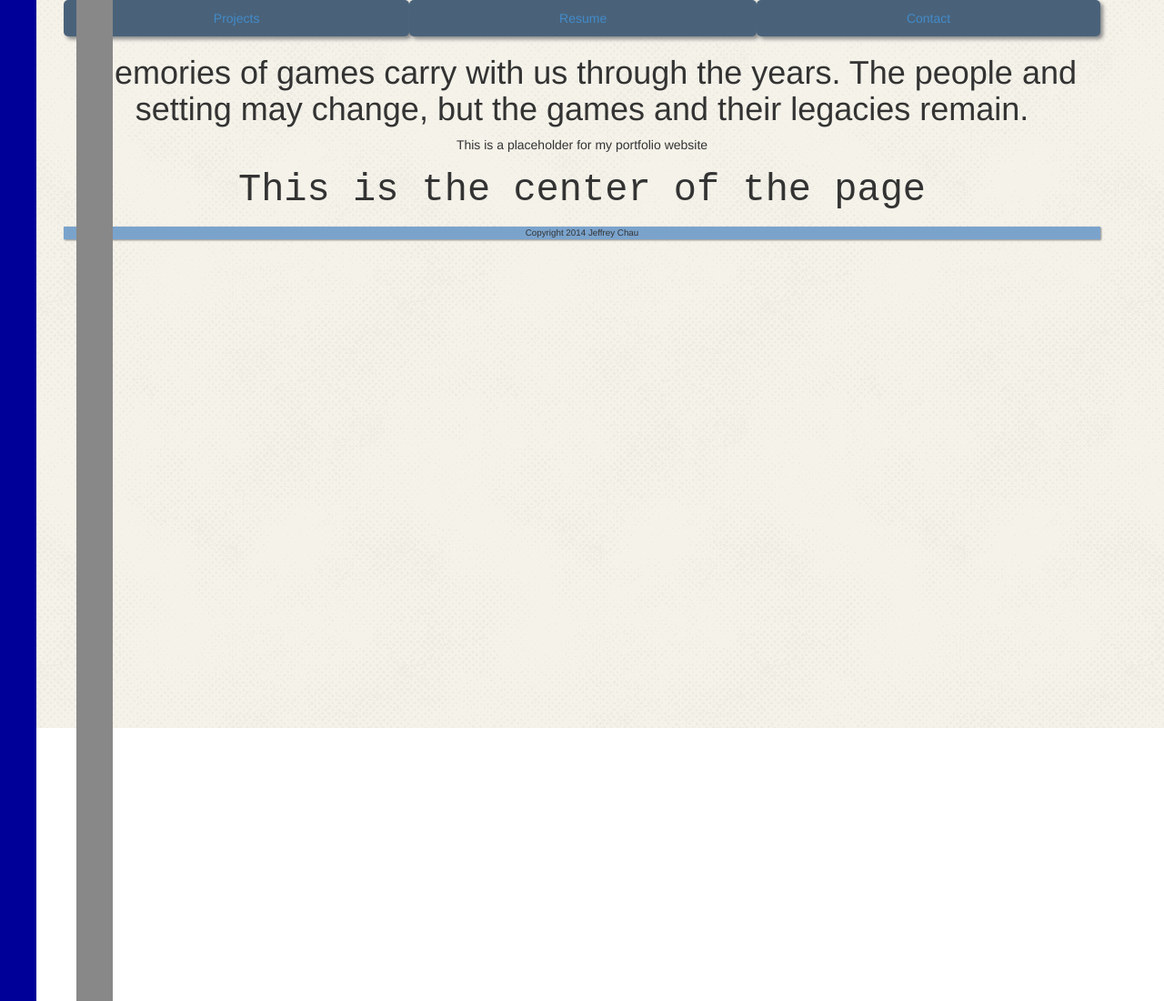
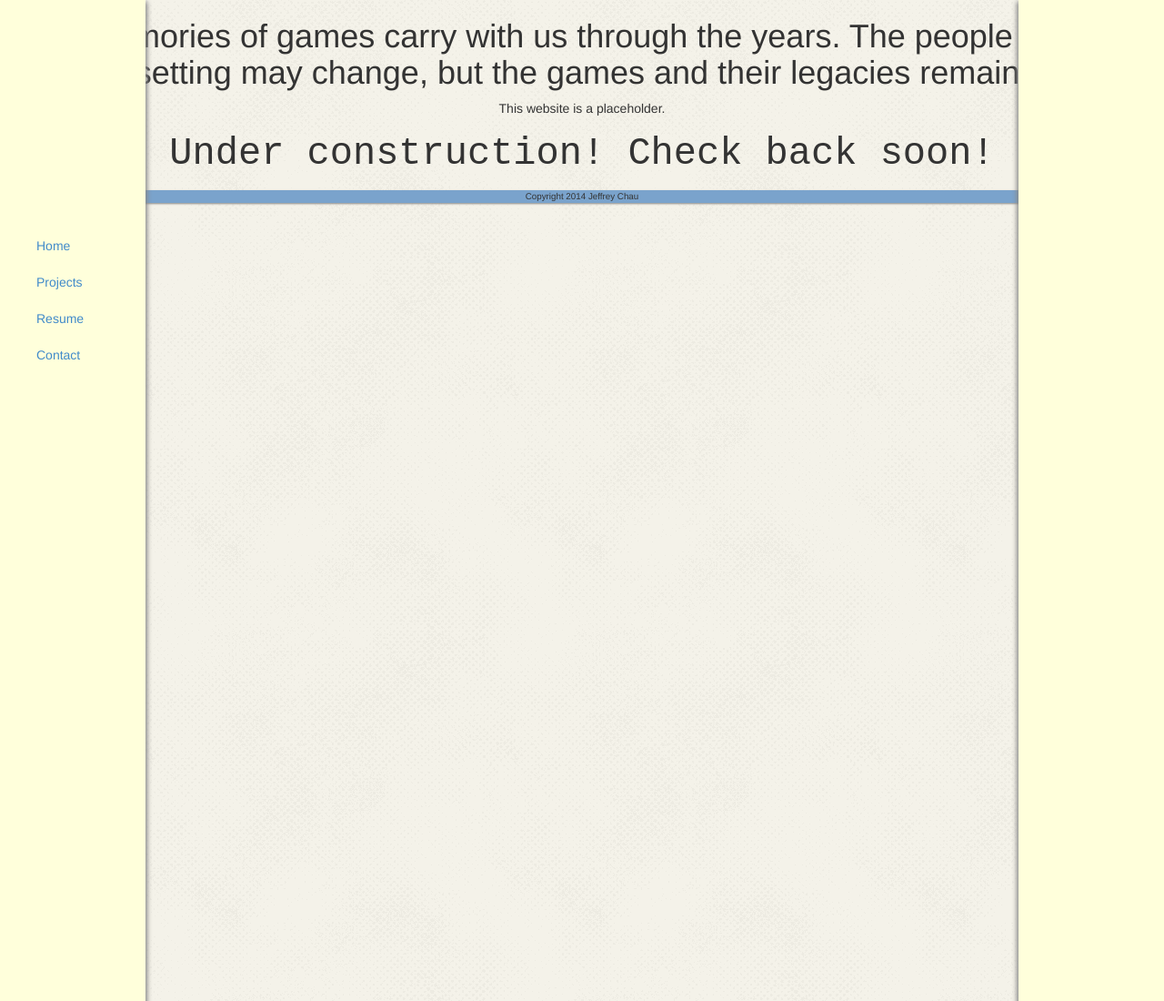
Before and after one commit to jeffreyckchau/jeffreyckchau.github.io, a plain HTML site: page index.html in a window 1280 px wide. Shown: the top 1100 px of the page at 91% size. Before the commit the page ends 800 px from the top, so only its background shows below. Drawn offline with nearby package versions, Linux system fonts and the light colour scheme.

Commit message:
More tweaking. Introduced custom jquery and moved navbar to the side

```diff
--- a/css/custom-style.css
+++ b/css/custom-style.css
@@ -2,11 +2,15 @@ body {
 	background-image: url("../images/halftone.png");
 }
 
-.center {
+.centered {
 	margin-left: auto;
 	margin-right: auto;
 	width: 100%;
 	text-align: center;
+}
+
+.center-wrapper {
+	clear: none;
 }
 
 .cover {
@@ -26,12 +30,13 @@ body {
 
 #left-banner {
 	float: left;
-	clear: none;
-	width: 40px;
+	width: 160px;
 	height: 2000px;
-	margin-top: -500px;
-	background-color: #000099;
-	position: fixed;
+	/*margin-top: 0px; set by custom jquery*/
+	margin-left: 0;
+	background-color: #FFFFDB;
+	position: relative;
+	box-shadow: 2px 2px 5px #888888;
 }
 
 .navbutton-custom {
@@ -45,12 +50,19 @@ body {
 
 #right-banner {
 	float: right;
-	clear: left;
-	width: 40px;
+	width: 160px;
 	height: 2000px;
-	margin-top: -500px;
-	margin-left: 6em;
-	background-color: #888888;
+	/*margin-top: -500px; set by custom jquery*/
+	margin-left: auto;
+	margin-right: 0;
+	background-color: #FFFFDB;
+	position: relative;
+	box-shadow: -2px 2px 5px #888888;
+}
+
+.side-navbar {
+	margin-top: 250px;
+	margin-left: 25px;
 	position: fixed;
 }
 
--- a/index.html
+++ b/index.html
@@ -17,32 +17,40 @@
   <body>
 
     <div class="site-wrapper">
-      <div class="container">
-        <ul class="nav nav-justified">
-          <li class="navbutton-custom"><a href="#">Projects</a></li>
-          <li class="navbutton-custom"><a href="#">Resume</a></li>
-          <li class="navbutton-custom"><a href="#">Contact</a></li>
+      <div class="center-wrapper">
+        <div class="container">
 
-        </ul>
+          <h1 class="centered">Memories of games carry with us through the years. The people and setting may change, but the games and their legacies remain.</h1>
 
-        <h1 class="center">Memories of games carry with us through the years. The people and setting may change, but the games and their legacies remain.</h1>
+          <p class="centered">This website is a placeholder.</p>
 
-        <p class="center">This is a placeholder for my portfolio website</p>
+          <div class="cover">
+            <p class="centered">Under construction! Check back soon!</p>
 
-        <div class="cover">
-          <p class="center">This is the center of the page</p>
+          </div>
+          <div id="footer" class="centered">
+            <p>Copyright 2014 Jeffrey Chau</p>
+          </div>
+        </div>
+        <div id="left-banner">
+          <div class="side-navbar">
+            <ul class="nav">
+              <li><a href="#">Home</a></li>
+              <li><a href="#">Projects</a></li>
+              <li><a href="#">Resume</a></li>
+              <li><a href="#">Contact</a></li>
+          </div>
+        </div>
+        <div id="right-banner">
 
         </div>
-        <div id="footer" class="center">
-          <p>Copyright 2014 Jeffrey Chau</p>
-        </div>
       </div>
-      <div id="left-banner"></div>
-      <div id="right-banner"></div>
     </div>
     <!-- jQuery (necessary for Bootstrap's JavaScript plugins) -->
     <script src="https://code.jquery.com/jquery.js"></script>
     <!-- Include all compiled plugins (below), or include individual files as needed -->
     <script src="js/bootstrap.min.js"></script>
+    <!-- Custom Javascript-->
+    <script src="js/custom.js"></script>
   </body>
 </html>
--- /dev/null
+++ b/js/custom.js
@@ -0,0 +1,6 @@
+var content_height_center = $('.center-wrapper').height();
+
+$(document).ready(function() {
+	$('#left-banner').css("margin-top", -content_height_center);
+	$('#right-banner').css("margin-top", -content_height_center);
+});
```
